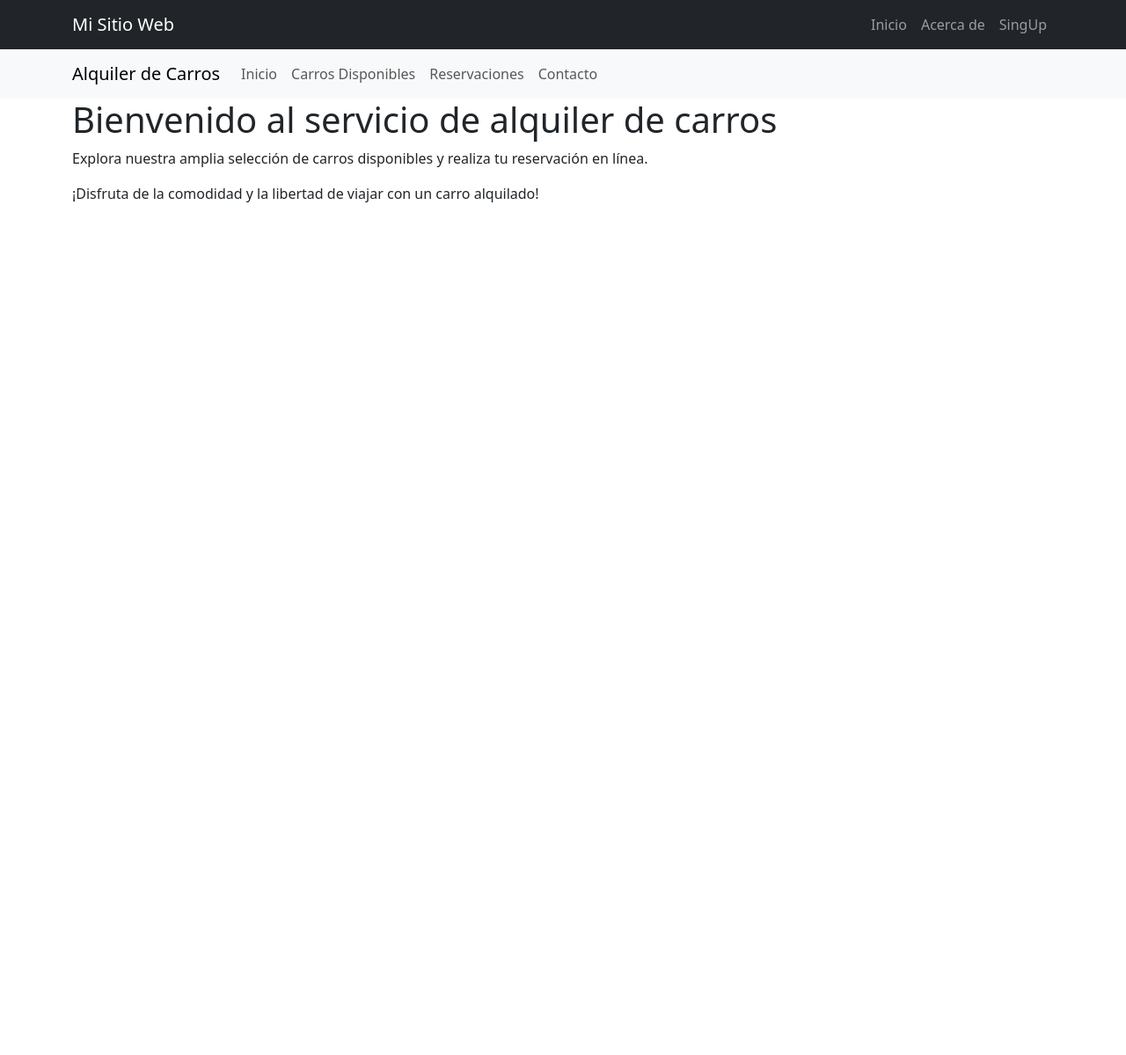
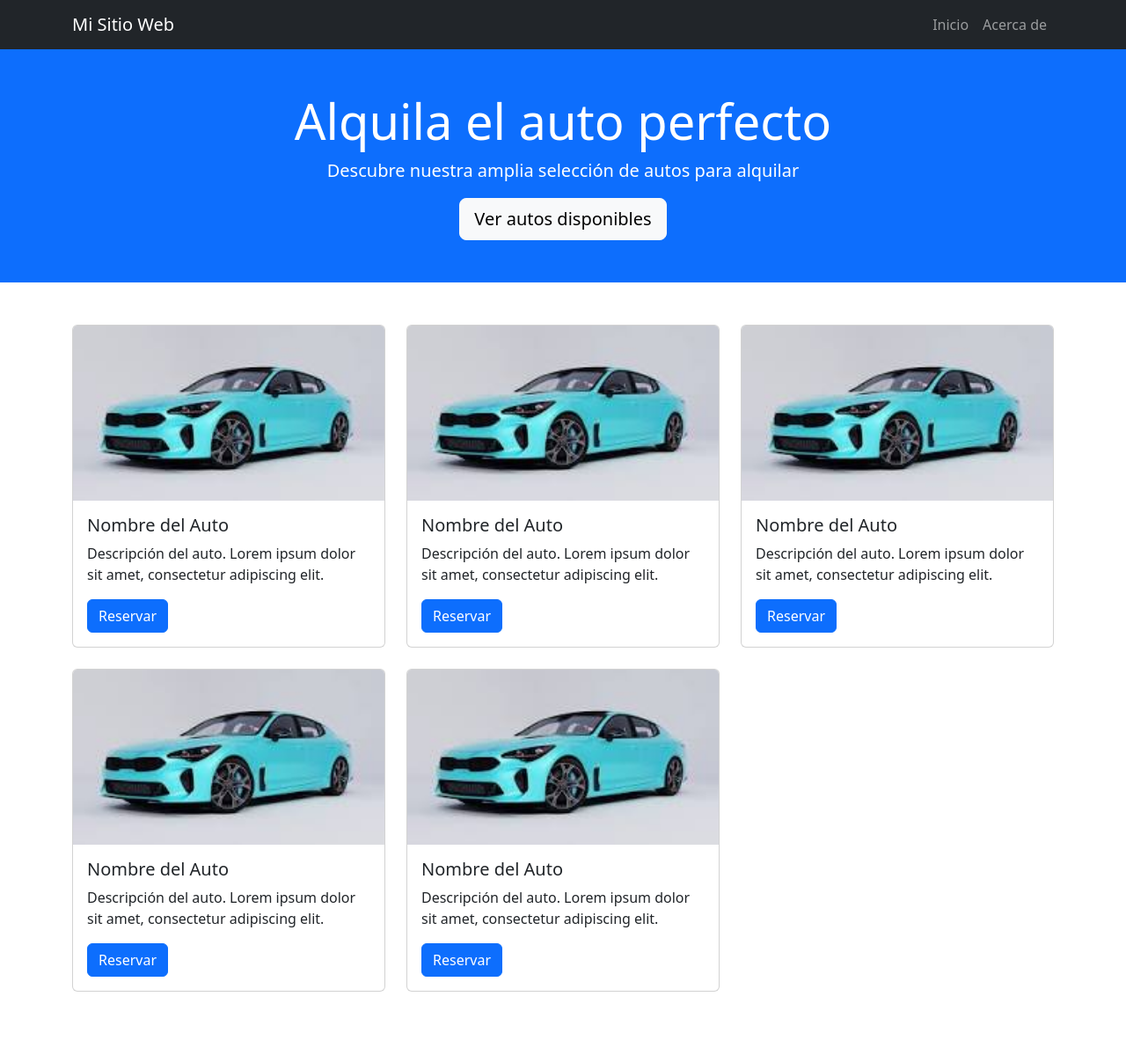
Before and after one commit to Jhojan98/rentCars, a Flask app: template templates/home.html in a window 1280 px wide. Shown: the whole page at 88% size. Before the commit the page ends 230 px from the top, so only its background shows below. Run offline with Flask 3, Linux system fonts and the light colour scheme; the template is opened without the code that fills it, so the values that code supplies are empty; parts of the project's set-up code (start-up, migrations or seed data) failed here and were passed over; some libraries are stand-ins or nearby versions.

Commit message:
Admin done

```diff
--- a/access/login.py
+++ b/access/login.py
@@ -8,7 +8,7 @@ def handle_login(form):
 
     cliente = ClienteDAO()
     data = cliente.select_client(username,password)
-    print(f'123: {data[-1] == 1}')
+
     if(data != None):
         context = {
             'is_admin':data[-1] == 1
--- a/templates/home.html
+++ b/templates/home.html
@@ -1,35 +1,106 @@
 {% extends 'base.html' %}
-{% block content %}
-<nav class="navbar navbar-expand-lg navbar-light bg-light">
+
+
+
+{% block navbar %}
+  <!-- Contenido personalizado del navbar para este archivo HTML -->
+  <nav class="navbar navbar-expand-lg navbar-dark bg-dark">
     <div class="container">
-    <a class="navbar-brand" href="#">Alquiler de Carros</a>
+      <a class="navbar-brand" href="#">Mi Sitio Web</a>
       <button class="navbar-toggler" type="button" data-bs-toggle="collapse" data-bs-target="#navbarNav" aria-controls="navbarNav" aria-expanded="false" aria-label="Toggle navigation">
         <span class="navbar-toggler-icon"></span>
       </button>
       <div class="collapse navbar-collapse" id="navbarNav">
-      <ul class="navbar-nav ml-auto">
+        <ul class="navbar-nav ms-auto">
           <li class="nav-item">
             <a class="nav-link" href="#">Inicio</a>
           </li>
           <li class="nav-item">
-          <a class="nav-link" href="#">Carros Disponibles</a>
-        </li>
-        <li class="nav-item">
-          <a class="nav-link" href="#">Reservaciones</a>
-        </li>
-        <li class="nav-item">
-          <a class="nav-link" href="#">Contacto</a>
+            {% if is_admin %}
+              <a class="nav-link" href="#">Add vehicle</a>
+            {% else %}
+              <a class="nav-link" href="#">Acerca de</a>
+            {% endif %}
           </li>
         </ul>
       </div>
     </div>
   </nav>
+{% endblock %}
 
-<!-- Contenido de la página -->
+{% block content %}
+  <!-- Hero Section -->
+  <header class="hero bg-primary text-white text-center py-5">
     <div class="container">
-  <h1>Bienvenido al servicio de alquiler de carros</h1>
-  <p>Explora nuestra amplia selección de carros disponibles y realiza tu reservación en línea.</p>
-  <p>¡Disfruta de la comodidad y la libertad de viajar con un carro alquilado!</p>
+      <h1 class="display-4">Alquila el auto perfecto</h1>
+      <p class="lead">Descubre nuestra amplia selección de autos para alquilar</p>
+      <a href="#" class="btn btn-light btn-lg">Ver autos disponibles</a>
+    </div>
+  </header>
+
+  <!-- Car Listing Section -->
+  <section class="car-listing py-5">
+    <div class="container">
+      <div class="row">
+        <!-- Car Item -->
+        <div class="col-lg-4 mb-4">
+          <div class="card">
+            <img src="{{ url_for('static', filename='img/car2.jpg') }}" class="card-img-top" alt="Car 1">
+            <div class="card-body">
+              <h5 class="card-title">Nombre del Auto</h5>
+              <p class="card-text">Descripción del auto. Lorem ipsum dolor sit amet, consectetur adipiscing elit.</p>
+              <a href="#" class="btn btn-primary">Reservar</a>
+            </div>
+          </div>
         </div>
 
+        <!-- Car Item -->
+        <div class="col-lg-4 mb-4">
+          <div class="card">
+            <img src="{{ url_for('static', filename='img/car2.jpg') }}" class="card-img-top" alt="Car 2">
+            <div class="card-body">
+              <h5 class="card-title">Nombre del Auto</h5>
+              <p class="card-text">Descripción del auto. Lorem ipsum dolor sit amet, consectetur adipiscing elit.</p>
+              <a href="#" class="btn btn-primary">Reservar</a>
+            </div>
+          </div>
+        </div>
+         <!-- Car Item -->
+         <div class="col-lg-4 mb-4">
+            <div class="card">
+              <img src="{{ url_for('static', filename='img/car2.jpg') }}" class="card-img-top" alt="Car 2">
+              <div class="card-body">
+                <h5 class="card-title">Nombre del Auto</h5>
+                <p class="card-text">Descripción del auto. Lorem ipsum dolor sit amet, consectetur adipiscing elit.</p>
+                <a href="#" class="btn btn-primary">Reservar</a>
+              </div>
+            </div>
+          </div>
+           <!-- Car Item -->
+        <div class="col-lg-4 mb-4">
+            <div class="card">
+              <img src="{{ url_for('static', filename='img/car2.jpg') }}" class="card-img-top" alt="Car 2">
+              <div class="card-body">
+                <h5 class="card-title">Nombre del Auto</h5>
+                <p class="card-text">Descripción del auto. Lorem ipsum dolor sit amet, consectetur adipiscing elit.</p>
+                <a href="#" class="btn btn-primary">Reservar</a>
+              </div>
+            </div>
+          </div>
+
+        <!-- Car Item -->
+        <div class="col-lg-4 mb-4">
+          <div class="card">
+            <img src="{{ url_for('static', filename='img/car2.jpg') }}" class="card-img-top" alt="Car 3">
+            <div class="card-body">
+              <h5 class="card-title">Nombre del Auto</h5>
+              <p class="card-text">Descripción del auto. Lorem ipsum dolor sit amet, consectetur adipiscing elit.</p>
+              <a href="#" class="btn btn-primary">Reservar</a>
+            </div>
+          </div>
+        </div>
+      </div>
+    </div>
+  </section>
+
 {% endblock %}
```
Lines whose indentation alone changed are shown as unchanged.
